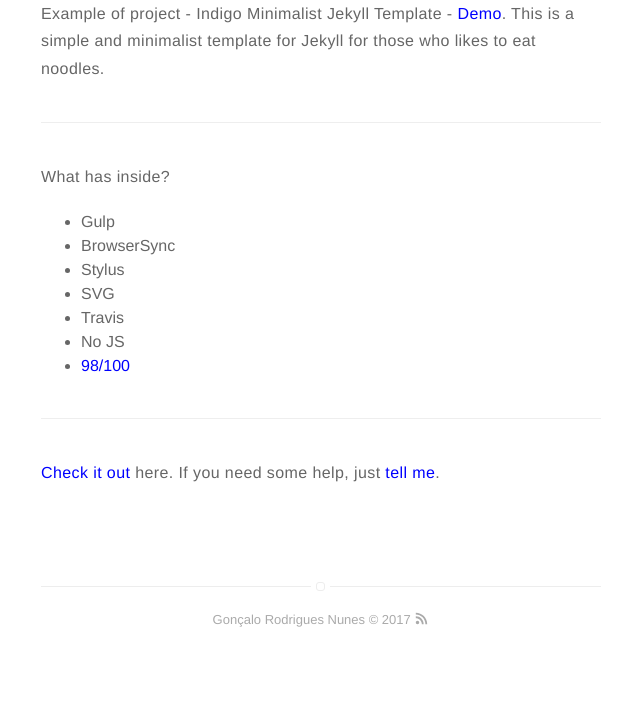
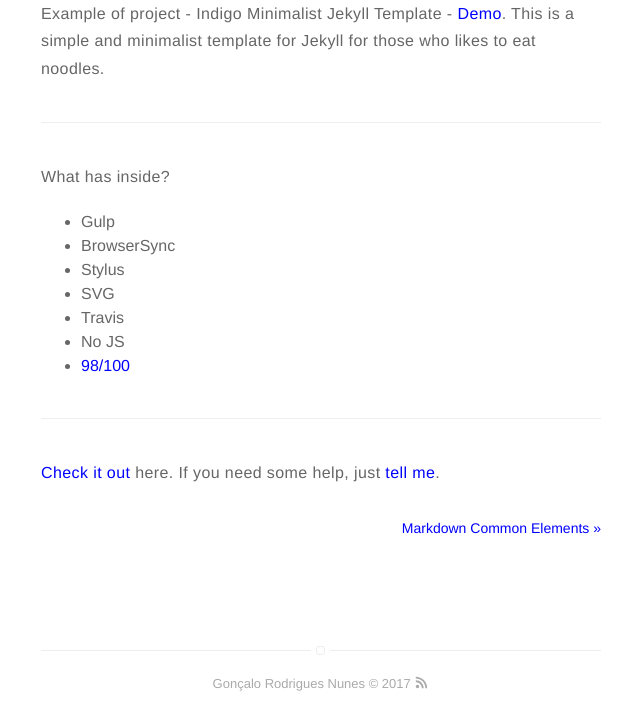
Before and after one commit to Gorbyy/gorbyy.github.io, a Jekyll site: the page built from _posts/2016-01-23-indigo-jekyll-theme.markdown, in a window 1280 px wide. Shown: the part 1025-1741 px from the top of the page, without its empty margins (319-959 px from the left). Built offline with Jekyll 4.4.1, drawn with Linux system fonts in a browser that asks for light colours; before the commit the page ends 1677 px from its top, so only the background shows below that; some of the changed lines change nothing that is shown.

Commit message:
Show next and previous posts

```diff
--- a/_config.yml
+++ b/_config.yml
@@ -82,7 +82,7 @@ show-tags: true
 related: true
 
 # show next & prev links in blog post?
-blog-nav-links: false
+blog-nav-links: true
 
 # show author block at the end of a post ?
 show-author: false
```
